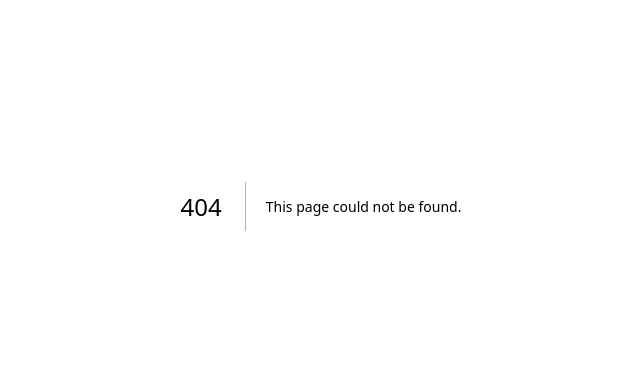
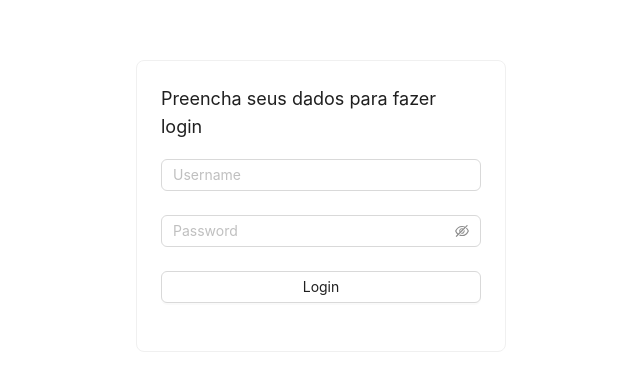
Before and after one commit to Cavalheiro-S/chat-webhook-web, a Next.js app: page /login in a window 1280 px wide. Before the commit this address had no page. Shown: the part 194-584 px from the top of the page, without its empty margins (319-959 px from the left). Built offline with nearby package versions, Linux system fonts and the light colour scheme.

Commit message:
login page

```diff
--- a/package.json
+++ b/package.json
@@ -11,6 +11,7 @@
   "dependencies": {
     "@ant-design/icons": "^5.2.6",
     "antd": "^5.11.4",
+    "axios": "^1.6.2",
     "next": "14.0.3",
     "react": "^18",
     "react-dom": "^18",
--- a/src/app/globals.css
+++ b/src/app/globals.css
@@ -18,10 +18,4 @@
 
 body {
   color: rgb(var(--foreground-rgb));
-  background: linear-gradient(
-      to bottom,
-      transparent,
-      rgb(var(--background-end-rgb))
-    )
-    rgb(var(--background-start-rgb));
 }
--- a/src/app/layout.tsx
+++ b/src/app/layout.tsx
@@ -17,7 +17,7 @@ export default function RootLayout({
 }) {
   return (
     <html lang="en">
-      <body className={inter.className}>{children}</body>
+      <body className={inter.className + " flex min-h-screen"}>{children}</body>
     </html>
   )
 }
--- a/src/app/login/index.tsx
+++ /dev/null
@@ -1,10 +0,0 @@
-
-
-export default function LoginPage() {
-
-    return (
-        <div>
-            <h1>Login</h1>
-        </div>
-    )
-}
--- /dev/null
+++ b/src/app/login/page.tsx
@@ -0,0 +1,43 @@
+"use client"
+
+import { api } from "@/service/api";
+import { Button, Card, Form, Input, Typography } from "antd";
+import { useRouter } from "next/navigation";
+
+type FieldType = {
+    username: string
+    password: string
+}
+
+export default function Page() {
+    const router = useRouter()
+    const handleSubmit = async (email: string, password: string) => {
+        const response = await api.post("/auth/login", { email, password })
+        if(response.status === 200)
+            router.push("/")
+    }
+    return (
+        <Card className="m-auto">
+            <Form onFinish={values => handleSubmit(values.username, values.password)} className="flex flex-col w-80">
+                <Typography.Paragraph className="text-lg">
+                    Preencha seus dados para fazer login
+                </Typography.Paragraph>
+                <Form.Item<FieldType>
+                    name="username"
+                    rules={[{ required: true, message: 'Please input your username!' }]}
+                >
+                    <Input placeholder="Username" />
+                </Form.Item>
+                <Form.Item<FieldType>
+                    name="password"
+                    rules={[{ required: true, message: 'Please input your password!' }]}
+                >
+                    <Input.Password placeholder="Password" />
+                </Form.Item>
+                <Form.Item>
+                    <Button htmlType="submit" className="w-full">Login</Button>
+                </Form.Item>
+            </Form>
+        </Card>
+    )
+}
--- /dev/null
+++ b/src/service/api.ts
@@ -0,0 +1,6 @@
+import { Axios } from "axios";
+
+
+export const api = new Axios({
+    baseURL: 'http://localhost:3001',
+})
```
Also changed, not shown: 1 other file (tests, documents, lock files or other folders).
